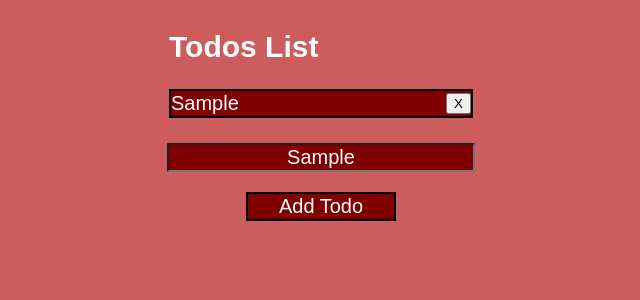
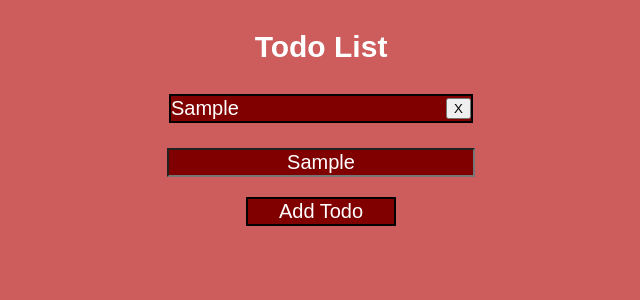
Before and after one commit to aaron3993/Todo-List-With-React, a React (Create React App) app: page / in a window 1280 px wide. Both pictures are taken after typing "Sample" into the empty fields and a click on the button "Add Todo". Shown: the top 300 px of the page, without its empty margins (319-959 px from the left). Built offline with nearby package versions, Linux system fonts and the light colour scheme.

Commit message:
Restyled the rest of the components

```diff
--- a/src/Components/Todos/Todo.module.css
+++ b/src/Components/Todos/TodoList.css
@@ -1,4 +1,10 @@
-.Todo {
+.todo-list {
+  display: flex;
+  flex-direction: column;
+  align-items: center;
+}
+
+.todo {
   margin: 5px 0;
   display: flex;
   justify-content: space-between;
--- a/src/Components/Todos/TodoList.js
+++ b/src/Components/Todos/TodoList.js
@@ -1,10 +1,10 @@
 import React from 'react'
 
-import classes from './Todo.module.css'
+import './TodoList.css'
 
 const todoList = props => {
   let todoList = props.todos.map(todo => (
-    <li className={classes.Todo} key={todo.id}>
+    <li className="todo" key={todo.id}>
       <p>{todo.text}</p>
       <button onClick={props.onRemoveTodo.bind(this, todo.id)}>X</button>
     </li>
@@ -14,8 +14,8 @@ const todoList = props => {
   }
 console.log(todoList)
   return (
-    <section>
-      <h1>Todos List</h1>
+    <section className="todo-list">
+      <h1>Todo List</h1>
       {todoList}
     </section>
   )}
--- a/src/Components/Todos/Todos.module.css
+++ b/src/Components/Todos/Todos.css
@@ -1,4 +1,4 @@
-.Todos {
+.todos {
   margin: 5px;
   display: flex;
   flex-direction: column;
--- a/src/Components/Todos/Todos.js
+++ b/src/Components/Todos/Todos.js
@@ -2,7 +2,7 @@ import React, { useState } from 'react'
 
 import TodoForm from './TodoForm'
 import TodoList from './TodoList'
-import classes from './Todos.module.css'
+import './Todos.css'
 
 const Todo = () => {
   const [enteredTodo, setEnteredTodo] = useState([])
@@ -19,7 +19,7 @@ const Todo = () => {
   }
   console.log(enteredTodo)
   return (
-    <div className={classes.Todos}>
+    <div className="todos">
       <TodoList todos={enteredTodo} onRemoveTodo={removeTodoHandler}/>
       <TodoForm onAddTodo={addTodoHandler}/>
     </div>
```
